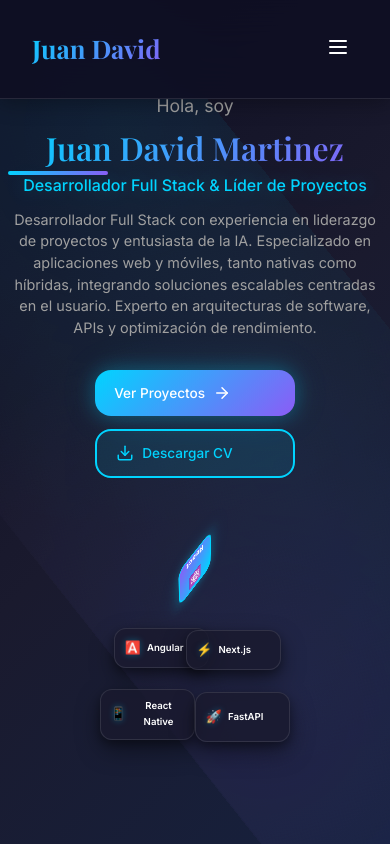
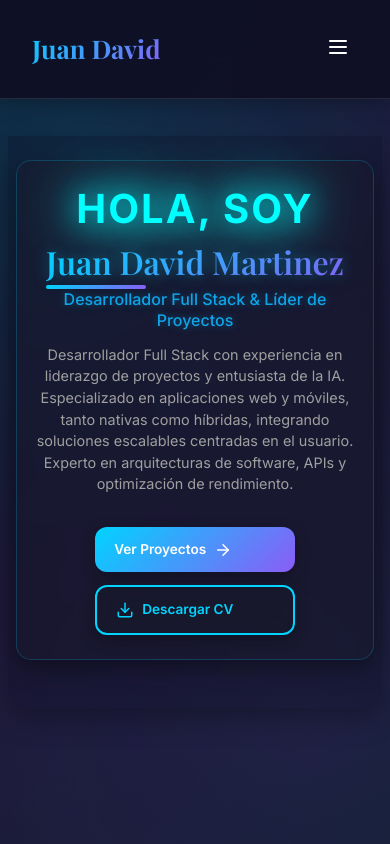
Before and after one commit to juannn1212/portafolio, a React (Vite) app: page / in a window 390 px wide. Shown: the top 844 px of the page. Built offline with nearby package versions, Linux system fonts and the light colour scheme.

Commit message:
Fix definitivo: Hola soy siempre visible con zoom

```diff
--- a/src/styles/elegant-modern.css
+++ b/src/styles/elegant-modern.css
@@ -204,16 +204,40 @@ body {
 }
 
 .hero-content {
+  flex: 1;
+  display: flex;
+  flex-direction: column;
+  justify-content: center;
+  align-items: flex-start;
+  text-align: left;
+  max-width: 600px;
+  padding-right: 2rem;
+  min-height: 400px;
   opacity: 0;
   transform: translateY(30px);
   animation: fadeInUp 1s ease-out 0.3s forwards;
 }
 
 .hero-greeting {
-  font-size: 1.1rem;
-  color: var(--text-secondary);
-  margin-bottom: 0.5rem;
-  font-weight: 400;
+  font-size: 2.5rem !important;
+  color: #00d4ff !important;
+  margin-bottom: 1.5rem;
+  font-weight: 900 !important;
+  opacity: 1 !important;
+  text-shadow: 0 0 30px #00d4ff, 0 0 60px #00d4ff, 0 0 90px #00d4ff !important;
+  animation: fadeInUp 1s ease-out 0.2s both;
+  letter-spacing: 2px !important;
+  background: linear-gradient(45deg, #00d4ff, #0ea5e9) !important;
+  background-clip: text !important;
+  -webkit-background-clip: text !important;
+  -webkit-text-fill-color: transparent !important;
+  filter: brightness(1.5) !important;
+  min-height: 3rem !important;
+  display: block !important;
+  line-height: 1.2 !important;
+  position: relative !important;
+  z-index: 100 !important;
+  text-transform: uppercase !important;
 }
 
 .hero-name {
@@ -554,223 +578,282 @@ body {
 
 /* Responsive Design */
 @media (max-width: 768px) {
+  /* Ocultar completamente el elemento 3D en móviles */
   .tech-cube-container {
-    max-width: 100%;
-    height: auto;
+    display: none !important;
+  }
+
+  .hero-visual {
+    display: none !important;
+  }
+
+  /* Hero móvil mejorado */
+  .hero-elegant {
+    background: linear-gradient(135deg,
+      rgba(0, 212, 255, 0.1) 0%,
+      rgba(139, 92, 246, 0.1) 50%,
+      rgba(0, 212, 255, 0.05) 100%);
+    position: relative;
+    overflow: hidden;
+  }
+
+  .hero-elegant::before {
+    content: '';
+    position: absolute;
+    top: 0;
+    left: 0;
+    right: 0;
+    bottom: 0;
+    background:
+      radial-gradient(circle at 20% 20%, rgba(0, 212, 255, 0.1) 0%, transparent 50%),
+      radial-gradient(circle at 80% 80%, rgba(139, 92, 246, 0.1) 0%, transparent 50%);
+    animation: mobileBgFloat 15s ease-in-out infinite;
+  }
+
+  @keyframes mobileBgFloat {
+    0%, 100% { transform: scale(1) rotate(0deg); opacity: 0.5; }
+    50% { transform: scale(1.1) rotate(2deg); opacity: 0.8; }
+  }
+
+  .hero-container {
+    position: relative;
+    z-index: 2;
+    text-align: center;
+    padding: 3rem 1.5rem 2rem 1.5rem;
+    flex-direction: column;
+    min-height: 100vh;
+    gap: 2rem;
+    justify-content: center;
+    background: rgba(15, 15, 35, 0.3);
+    backdrop-filter: blur(10px);
+    border-radius: 0 0 30px 30px;
+    margin: 0 1rem;
+    box-shadow: 0 10px 30px rgba(0, 0, 0, 0.3);
+  }
+
+  .hero-content {
+    order: 1;
+    flex: 1;
     display: flex;
     flex-direction: column;
+    justify-content: center;
     align-items: center;
-    justify-content: center;
-    padding: 1rem;
-    margin: 0 auto;
-  }
-
-  /* Simplificar el cubo 3D para móviles - solo mostrar una cara */
-  .tech-cube {
-    width: 80px;
-    height: 80px;
-    margin-bottom: 1rem;
-    transform-style: flat;
-  }
-
-  .cube-face {
-    width: 80px;
-    height: 80px;
+    text-align: center;
+    width: 100%;
+    padding: 2rem 1rem;
+    background: rgba(26, 26, 46, 0.6);
+    border-radius: 20px;
+    border: 1px solid rgba(0, 212, 255, 0.2);
+    box-shadow: 0 8px 25px rgba(0, 0, 0, 0.4);
+  }
+
+  .hero-greeting {
+    font-size: 1.1rem;
+    color: var(--accent-primary);
+    margin-bottom: 0.8rem;
+    font-weight: 600;
+    text-shadow: 0 0 15px rgba(0, 212, 255, 0.4);
+  }
+
+  .hero-name {
+    font-size: 2.2rem;
+    margin-bottom: 0.8rem;
+    text-shadow: 0 0 20px rgba(0, 212, 255, 0.3);
+  }
+
+  .hero-title {
+    font-size: 1.1rem;
+    margin-bottom: 1.5rem;
+    color: var(--accent-secondary);
+    text-shadow: 0 0 10px rgba(14, 165, 233, 0.3);
+  }
+
+  .hero-description {
+    font-size: 0.95rem;
+    margin-bottom: 2rem;
+    line-height: 1.7;
+    color: var(--text-secondary);
+    max-width: 90%;
+  }
+
+  .hero-actions {
+    flex-direction: column;
+    gap: 1rem;
+    margin-top: 0;
+    align-items: center;
+    width: 100%;
+  }
+
+  .btn-primary, .btn-secondary {
+    width: 100%;
+    max-width: 250px;
+    padding: 1rem 1.5rem;
+    font-size: 1rem;
     border-radius: 15px;
-    position: relative;
-    transform: none !important;
+    font-weight: 600;
+    transition: all 0.3s ease;
+    box-shadow: 0 5px 15px rgba(0, 0, 0, 0.3);
+  }
+
+  .btn-primary {
     background: var(--gradient-accent);
+    border: none;
+    color: white;
+  }
+
+  .btn-primary:hover {
+    transform: translateY(-3px);
+    box-shadow: 0 8px 25px rgba(0, 212, 255, 0.4);
+  }
+
+  .btn-secondary {
+    background: rgba(26, 26, 46, 0.8);
     border: 2px solid var(--accent-primary);
-    box-shadow: var(--shadow-glow);
-  }
-
-  /* Solo mostrar la cara frontal */
-  .cube-face.front {
-    display: flex;
-    transform: none !important;
-  }
-
-  .cube-face.back,
-  .cube-face.right,
-  .cube-face.left,
-  .cube-face.top,
-  .cube-face.bottom {
-    display: none;
-  }
-
-  .tech-logo {
-    font-size: 1.5rem;
-  }
-
-  .face-content span {
-    font-size: 0.8rem;
-    color: white;
-    font-weight: 700;
-  }
-
-  /* Simplificar tecnologías orbitales para móvil - grid simple */
-  .orbital-techs {
-    display: grid;
-    grid-template-columns: repeat(3, 1fr);
-    gap: 0.8rem;
-    width: 100%;
-    max-width: 280px;
-    position: relative;
-    top: auto;
-    left: auto;
-    height: auto;
-    margin-top: 1rem;
-  }
-
-  .orbit-tech {
-    position: relative;
-    padding: 0.6rem 0.8rem;
-    font-size: 0.7rem;
-    margin: 0;
-    animation: none;
-    transform: none;
-    background: var(--bg-card);
-    border: 1px solid var(--border-light);
-    border-radius: 12px;
-    backdrop-filter: blur(15px);
-    box-shadow: var(--shadow-medium);
-    transition: var(--transition);
-  }
-
-  .orbit-tech:hover {
-    transform: translateY(-3px) scale(1.05);
+    color: var(--accent-primary);
+  }
+
+  .btn-secondary:hover {
     background: var(--accent-primary);
     color: white;
-    box-shadow: var(--shadow-glow);
-  }
-
-  .orbit-icon {
-    font-size: 1rem;
-  }
-
-  /* Mostrar solo las tecnologías más importantes */
-  .orbit-1, .orbit-2, .orbit-3, .orbit-4, .orbit-5, .orbit-6 {
-    display: flex;
-  }
-
-  .orbit-7, .orbit-8 {
-    display: none;
-  }
-
-  /* Ocultar efectos complejos */
-  .cube-connections {
-    display: none;
-  }
-
-  .cube-bg-effects {
-    display: none;
+    transform: translateY(-3px);
+    box-shadow: 0 8px 25px rgba(0, 212, 255, 0.4);
   }
 }
 
 @media (max-width: 480px) {
   .hero-container {
-    padding: 1.5rem 0.5rem 2.5rem 0.5rem;
-    gap: 1.2rem;
-    min-height: 85vh;
+    padding: 2rem 1rem 1.5rem 1rem;
+    gap: 1.5rem;
+    min-height: 100vh;
+    margin: 0 0.5rem;
+    border-radius: 0 0 20px 20px;
+  }
+
+  .hero-content {
+    padding: 1.5rem 0.8rem;
+    border-radius: 15px;
+  }
+
+  .hero-greeting {
+    font-size: 1rem;
+    margin-bottom: 0.6rem;
+    text-shadow: 0 0 12px rgba(0, 212, 255, 0.5);
   }
 
   .hero-name {
-    font-size: 1.8rem;
+    font-size: 1.9rem;
+    margin-bottom: 0.6rem;
+    text-shadow: 0 0 15px rgba(0, 212, 255, 0.4);
   }
 
   .hero-title {
     font-size: 1rem;
+    margin-bottom: 1.2rem;
+    text-shadow: 0 0 8px rgba(14, 165, 233, 0.4);
   }
 
   .hero-description {
-    font-size: 0.85rem;
-    margin-bottom: 0.8rem;
+    font-size: 0.9rem;
+    margin-bottom: 1.5rem;
+    line-height: 1.6;
+    max-width: 95%;
   }
 
   .hero-actions {
     flex-direction: column;
-    gap: 0.6rem;
-    margin-top: 0.3rem;
+    gap: 0.8rem;
+    margin-top: 0;
+    align-items: center;
+    width: 100%;
   }
 
   .btn-primary, .btn-secondary {
     width: 100%;
-    max-width: 180px;
-    padding: 0.6rem 1rem;
-    font-size: 0.8rem;
-  }
-
+    max-width: 220px;
+    padding: 0.8rem 1.2rem;
+    font-size: 0.9rem;
+    border-radius: 12px;
+  }
+
+  /* Ocultar completamente el elemento 3D en móviles pequeños */
   .tech-cube-container {
-    max-width: 100%;
-    height: auto;
-    padding: 0.8rem;
-    margin: 0 auto 0.5rem auto;
-  }
-
-  .tech-cube {
-    width: 60px;
-    height: 60px;
-    margin-bottom: 0.8rem;
-  }
-
-  .cube-face {
-    width: 60px;
-    height: 60px;
-    border-radius: 12px;
-  }
-
-  .tech-logo {
-    font-size: 1.2rem;
-  }
-
-  .face-content span {
-    font-size: 0.7rem;
-  }
-
-  .orbital-techs {
-    grid-template-columns: repeat(2, 1fr);
-    gap: 0.6rem;
-    max-width: 200px;
-    margin-top: 0.8rem;
-  }
-
-  .orbit-tech {
-    padding: 0.5rem 0.6rem;
-    font-size: 0.6rem;
-  }
-
-  .orbit-icon {
-    font-size: 0.8rem;
-  }
-
-  /* Mostrar solo 4 tecnologías en pantallas muy pequeñas */
-  .orbit-1, .orbit-2, .orbit-3, .orbit-4 {
-    display: flex;
-  }
-
-  .orbit-5, .orbit-6, .orbit-7, .orbit-8 {
-    display: none;
+    display: none !important;
+  }
+
+  .hero-visual {
+    display: none !important;
+  }
+}
+
+/* ========== LARGE SCREEN STYLES ========== */
+@media (min-width: 1200px) {
+  .hero-greeting {
+    font-size: 3rem !important;
+    margin-bottom: 1.8rem;
+    text-shadow: 0 0 40px #00d4ff, 0 0 80px #00d4ff, 0 0 120px #00d4ff !important;
+    letter-spacing: 3px !important;
+    filter: brightness(1.5) !important;
+    min-height: 3.5rem !important;
+  }
+
+  .hero-name {
+    font-size: clamp(3rem, 5vw, 4.5rem);
+  }
+
+  .hero-title {
+    font-size: 1.5rem;
+  }
+}
+
+/* ========== TABLET STYLES ========== */
+@media (max-width: 1024px) and (min-width: 769px) {
+  .hero-greeting {
+    font-size: 2.2rem !important;
+    margin-bottom: 1.2rem;
+    text-shadow: 0 0 25px #00d4ff, 0 0 50px #00d4ff, 0 0 75px #00d4ff !important;
+    letter-spacing: 2px !important;
+    filter: brightness(1.4) !important;
+    min-height: 2.8rem !important;
+  }
+
+  .hero-name {
+    font-size: clamp(2.2rem, 4vw, 3.5rem);
+  }
+
+  .hero-title {
+    font-size: 1.3rem;
+  }
+}
+
+/* ========== ZOOM RESISTANT STYLES ========== */
+@media (min-width: 769px) {
+  .hero-greeting {
+    font-size: 2.5rem !important;
+    min-height: 3rem !important;
+    display: block !important;
+    line-height: 1.2 !important;
+    position: relative !important;
+    z-index: 100 !important;
+    background: linear-gradient(45deg, #00d4ff, #0ea5e9) !important;
+    background-clip: text !important;
+    -webkit-background-clip: text !important;
+    -webkit-text-fill-color: transparent !important;
+    text-shadow: 0 0 30px #00d4ff, 0 0 60px #00d4ff, 0 0 90px #00d4ff !important;
+    color: #00d4ff !important;
+    font-weight: 900 !important;
+    text-transform: uppercase !important;
+    letter-spacing: 2px !important;
   }
 }
 
 /* ========== MOBILE SCROLL FIXES ========== */
 @media (max-width: 768px) {
-  * {
-    -webkit-overflow-scrolling: touch;
-  }
-
   html {
     scroll-behavior: smooth;
-    -webkit-overflow-scrolling: touch;
   }
 
   body {
-    -webkit-overflow-scrolling: touch;
-    overscroll-behavior: none;
-  }
-
-  .elegant-app {
-    -webkit-overflow-scrolling: touch;
+    overflow-x: hidden;
   }
 }
 
@@ -1330,7 +1413,7 @@ body {
 
   .hero-container {
     text-align: center;
-    padding: 2rem 1rem 3rem 1rem;
+    padding: 2rem 1rem 2rem 1rem;
     flex-direction: column;
     min-height: 90vh;
     gap: 1.5rem;
@@ -1343,14 +1426,13 @@ body {
     display: flex;
     flex-direction: column;
     justify-content: center;
-    min-height: 0;
+    align-items: center;
+    text-align: center;
+    width: 100%;
   }
 
   .hero-visual {
-    order: 2;
-    flex: 0 0 auto;
-    margin-top: 0;
-    margin-bottom: 0.5rem;
+    display: none;
   }
 
   .hero-name {
@@ -1507,9 +1589,7 @@ body {
 
 @media (max-width: 768px) {
   .parallax-bg {
-    position: absolute;
-    height: 100%;
-    will-change: auto;
+    display: none;
   }
 }
 
```
